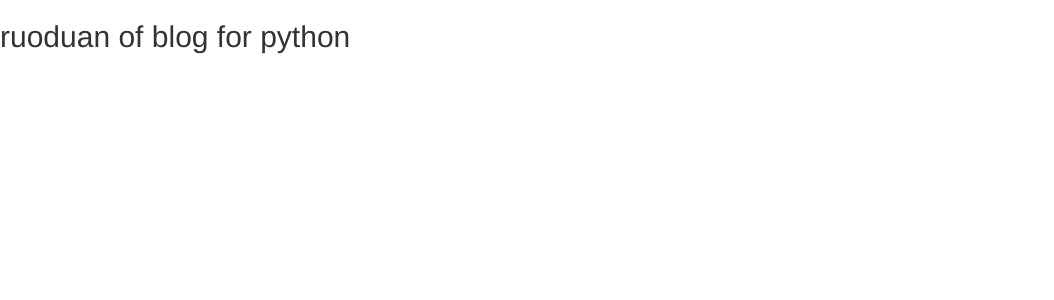
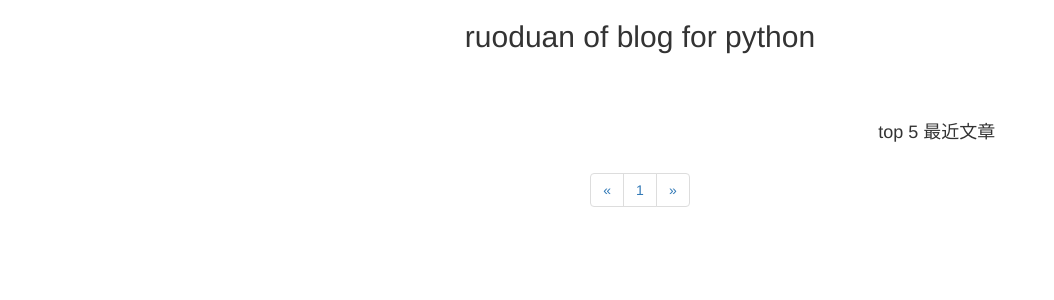
Before and after one commit to Chad97/Production-Django-Blog, a Django app: page /blog/index in a window 1280 px wide. Shown: the top 300 px of the page, without its empty margins (0-1054 px from the left). Run offline with Django 3.2, Linux system fonts and the light colour scheme; data that the repository does not hold is empty.

Commit message:
基本完成骨架搭建

```diff
--- a/django_intriduction/blog/templates/blog/index.html
+++ b/django_intriduction/blog/templates/blog/index.html
@@ -10,11 +10,11 @@
 </head>
 <body>
     <div>
-        <h2 class="contaiel">ruoduan of blog for python</h2>
+        <h2 style="text-align: center;margin-bottom: 2em" >ruoduan of blog for python</h2>
 
         <div class="row page_content">
             <div class="row">
-                <div class="col-md-9" role="main">
+                <div  class="col-md-7 col-md-offset-1" role="main">
                     <ul>
                         {% for article in article_list %}
                         <li style="list-style: none;">
@@ -26,14 +26,41 @@
                         </li>
                         {% endfor %}
                     </ul>
+
+
+
                 </div>
 
                 <div class="col-md-3" role="main">
-                    {% for article in article_list %}
+                    <h4>top 5 最近文章</h4>
+                    {% for article in top5_list %}
                     <h5><a href="/blog/detail/{{ article.article_id }}">{{ article.title }}</a></h5>
                     {% endfor %}
                 </div>
+
             </div>
+
+            <div style="text-align: center">
+                <nav aria-label="Page navigation">
+                    <ul class="pagination">
+                        <li>
+                            <a href="/blog/index?page={{ previous_page }}" aria-label="Previous">
+                                <span aria-hidden="true">&laquo;</span>
+                            </a>
+                        </li>
+                        {% for p in page_num %}
+                        <li><a href="/blog/index?page={{ p }}">{{ p }}</a></li>
+                        {% endfor %}
+
+                        <li>
+                            <a href="/blog/index?page={{ next_page }}" aria-label="Next">
+                                <span aria-hidden="true">&raquo;</span>
+                            </a>
+                        </li>
+                    </ul>
+                </nav>
+            </div>
+
 
         </div>
 
--- a/django_intriduction/blog/views.py
+++ b/django_intriduction/blog/views.py
@@ -3,6 +3,8 @@ from django.shortcuts import render
 # Create your views here.
 from django.http import HttpResponse
 from blog.models import Article
+# 引入分页组件
+from django.core.paginator import Paginator
 
 def hello_wold(resquest):
     return HttpResponse('你好啊 python ! ')
@@ -27,20 +29,64 @@ def article_content(resquest):
 
 #  文章首页
 def get_index_page(request):
+    page = request.GET.get('page')
+    next_page = None
+    if page:
+        page = int(page)
+    else:
+        page = 1
+
     article_list = Article.objects.all()
+    # 参数2 为每页的数量
+    p = Paginator(article_list, 3)
+    #  总页数
+    print(p.num_pages)
+
+    # 防止超出报错
+    if page >= p.num_pages:
+        page = p.num_pages
+    elif page <= 1:
+        page = 1
+
+    # 获取第几页list
+    page_list = p.page(page)
+    # 最近5篇文章 倒序排序
+    top5_list = Article.objects.order_by('-publish_date')[:5]
     return render(request,
                   'blog/index.html',
-                  {'article_list': article_list}
-                  )
+                  {
+                      'article_list': page_list,
+                      'page_num': range(1, p.num_pages + 1),
+                      'previous_page': page - 1,
+                      'next_page': page + 1,
+                      'top5_list': top5_list
+                  })
 
 
 # 文章详情
 def detail_index_page(request, article_id):
     all_article = Article.objects.all()
     curr_article = None
-    for at in all_article:
+    previous_article = None
+    next_article = None
+    # previous_index = 0
+    # next_index = 0
+
+    for index, at in enumerate(all_article):
+        # if index == 0:
+        #     previous_index = 0
+        #     next_index = index + 1
+        # elif index == len(all_article) -1:
+        #     previous_index = index - 1
+        #     next_index = index
+        # else:
+        #     previous_index = index - 1
+        #     next_index = index + 1
+
         if at.article_id == article_id:
             curr_article = at
+            previous_article = all_article[0 if index == 0 else index - 1]
+            next_article = all_article[index if index == len(all_article) - 1 else index + 1 ]
             break
 
     content_list = curr_article.content.split('\n')
@@ -49,6 +95,7 @@ def detail_index_page(request, article_id):
                   'blog/detail.html',
                   {
                       'detail_article': curr_article,
-                      'content_list': content_list
-                  }
-                  )
+                      'content_list': content_list,
+                      'previous_article': previous_article,
+                      'next_article': next_article
+                  })
```
Also changed, not shown: django_intriduction/blog/templates/blog/detail.html (+18 -2 lines), README.md.
